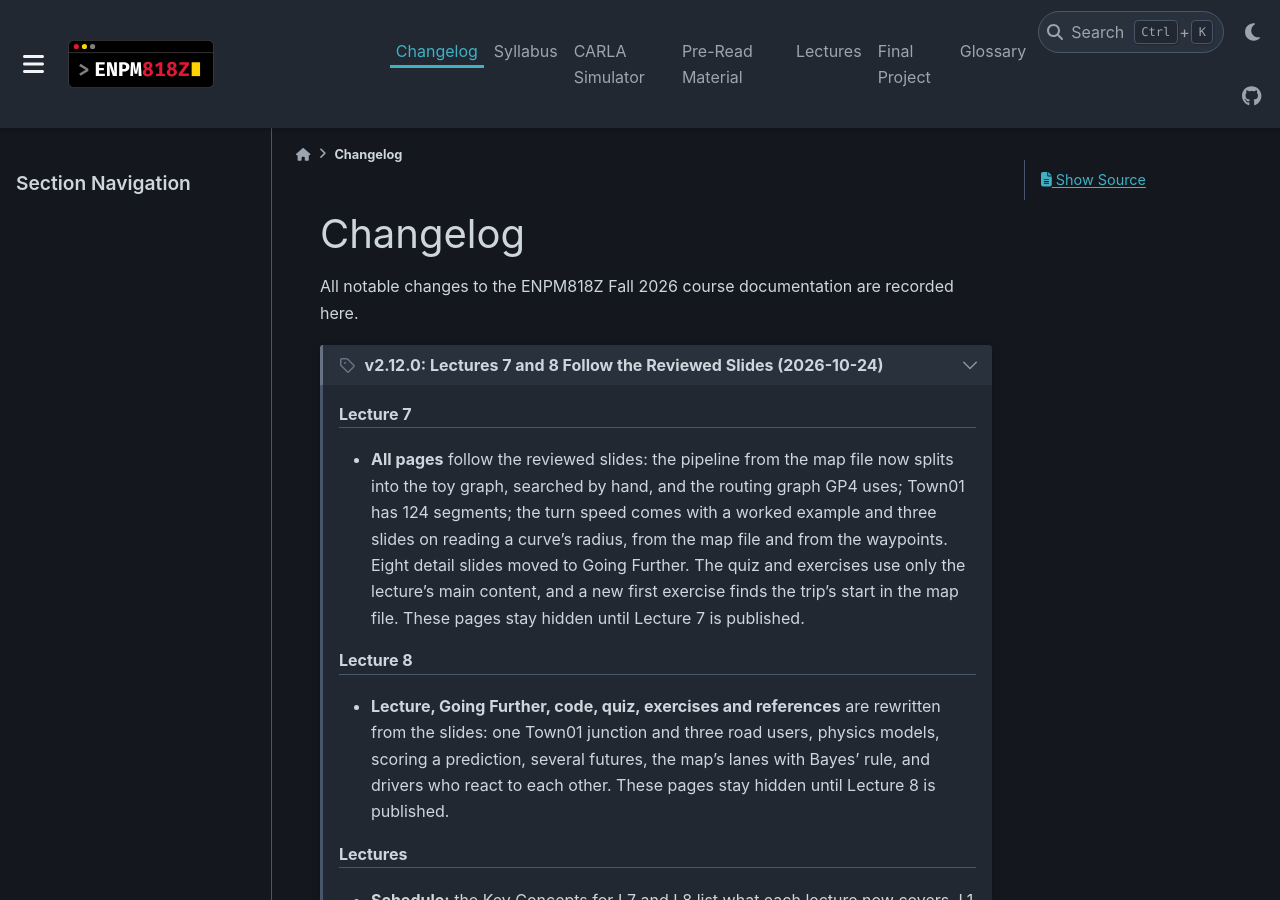
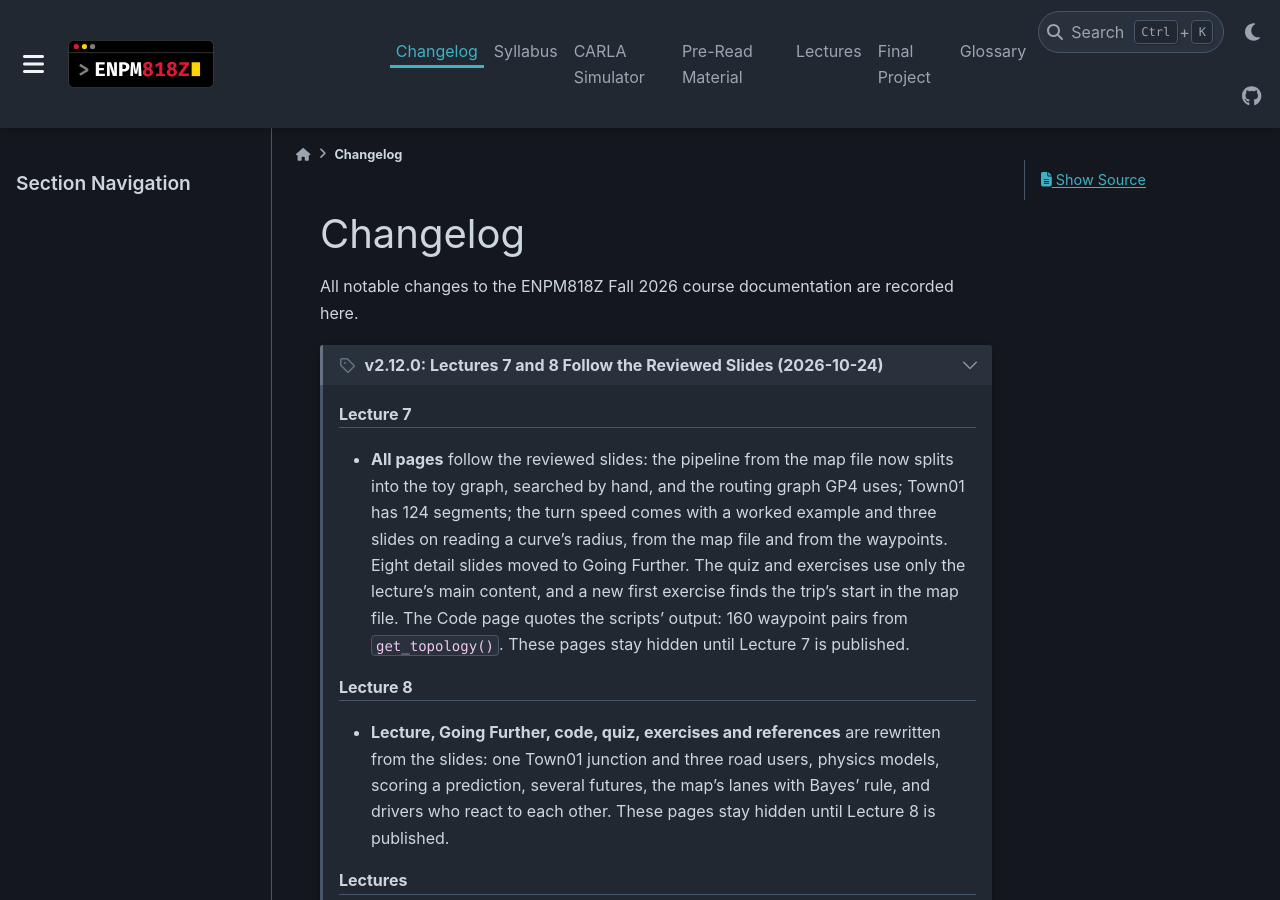
Before and after one commit to zeidk/enpm818z-fall-2026-docs, a Sphinx documentation site: the page built from docs/source/changelog/changelog.rst, in a window 1280 px wide and 900 px high. Built offline with Sphinx 7.4.7 and the PyData theme 0.15.4, drawn with Linux system fonts in a browser that asks for light colours; pages that are not in the unit, such as notebooks, are missing from menus.

Commit message:
L7 code page quotes the scripts' new output (160 waypoint pairs)

```diff
--- a/docs/source/changelog/changelog.rst
+++ b/docs/source/changelog/changelog.rst
@@ -18,8 +18,10 @@ All notable changes to the ENPM818Z Fall 2026 course documentation are recorded
      worked example and three slides on reading a curve's radius, from the
      map file and from the waypoints. Eight detail slides moved to Going
      Further. The quiz and exercises use only the lecture's main content,
-     and a new first exercise finds the trip's start in the map file. These
-     pages stay hidden until Lecture 7 is published.
+     and a new first exercise finds the trip's start in the map file. The
+     Code page quotes the scripts' output: 160 waypoint pairs from
+     ``get_topology()``. These pages stay hidden until Lecture 7 is
+     published.
 
    .. rubric:: Lecture 8
 
--- a/docs/source/lectures/lecture7/l7_code.rst
+++ b/docs/source/lectures/lecture7/l7_code.rst
@@ -143,7 +143,7 @@ It prints the slide's three counts, measured on Town01:
 .. code-block:: text
 
    waypoints at 2 m, len(wps): 3266
-   topology segments, len(segs): 160
+   (start, end) waypoint pairs, len(segs): 160
    traffic lights in the file: 36
 
 
```
Also changed, not shown: other parts of docs/source/lectures/lecture7/l7_code.rst (+1 -2 lines).
